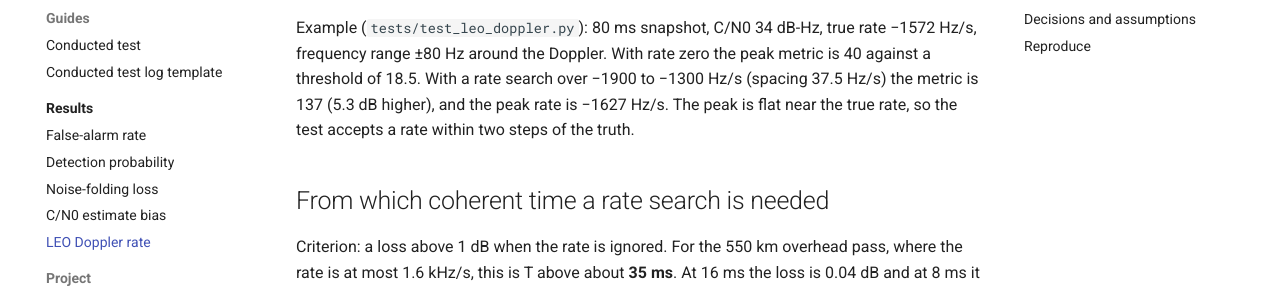
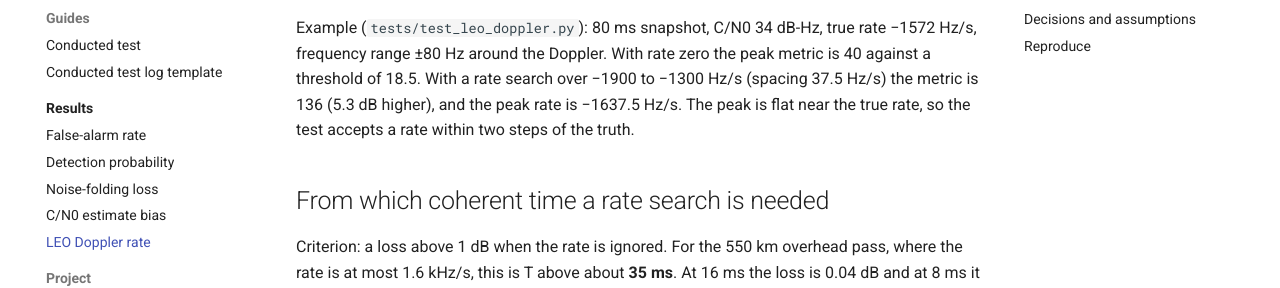
Before and after one commit to h-shiono/snappnt, an MkDocs documentation site: the page built from docs/results/leo-doppler-rate.md, in a window 1280 px wide and 900 px high, scrolled down 2856 px. Shown: the part 242-530 px from the top of the window. Built offline with MkDocs 1.6.1 and Material for MkDocs 9.7.7, drawn with Linux system fonts in a browser that asks for light colours; comment, search, counter and statistics services are not loaded.

Commit message:
Update example numbers for the evenly spaced rate grid
Co-Authored-By: Claude Sonnet 5.5 <noreply@anthropic.com>
Signed-off-by: h-shiono <117711389+h-shiono@users.noreply.github.com>

```diff
--- a/docs/results/leo-doppler-rate.md
+++ b/docs/results/leo-doppler-rate.md
@@ -102,8 +102,8 @@ leave a loss of only about 0.06 dB at the edge of a step (from the formula, not
 
 Example (`tests/test_leo_doppler.py`): 80 ms snapshot, C/N0 34 dB-Hz, true rate −1572 Hz/s,
 frequency range ±80 Hz around the Doppler. With rate zero the peak metric is 40 against a
-threshold of 18.5. With a rate search over −1900 to −1300 Hz/s (spacing 37.5 Hz/s) the metric is 137
-(5.3 dB higher), and the peak rate is −1627 Hz/s. The peak is flat near the true rate, so the
+threshold of 18.5. With a rate search over −1900 to −1300 Hz/s (spacing 37.5 Hz/s) the metric is 136
+(5.3 dB higher), and the peak rate is −1637.5 Hz/s. The peak is flat near the true rate, so the
 test accepts a rate within two steps of the truth.
 
 ## From which coherent time a rate search is needed
```
